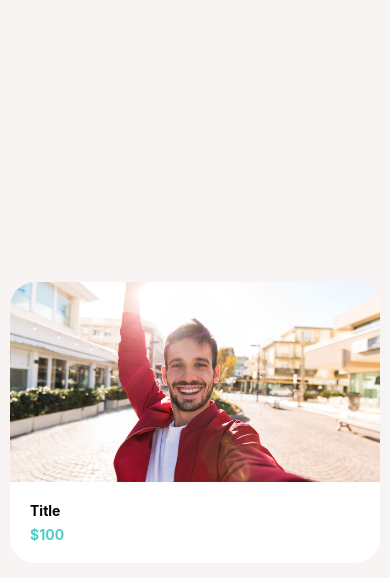
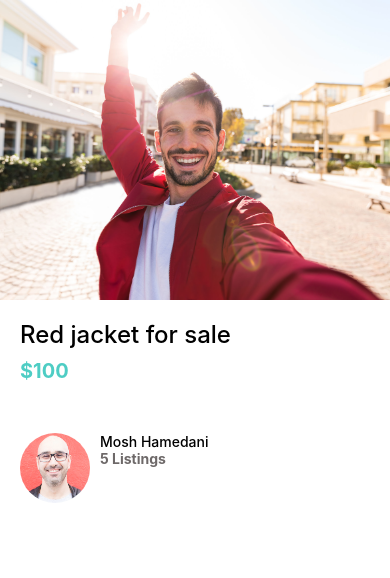
Before and after one commit to melihio/DoneWithIt, a React Native app: screen / in a window 390 px wide. Shown: the top 578 px of the page. Built offline with nearby package versions, Linux system fonts and the light colour scheme.

Commit message:
Add ListDetails

```diff
--- a/App.js
+++ b/App.js
@@ -1,24 +1,9 @@
 import { View } from "react-native";
 import AppCard from "./app/components/Card";
 import WelcomeScreen from "./app/screens/WelcomeScreen";
+import ListDetails from "./app/screens/ListDetails";
 
 export default function App() {
   // return <WelcomeScreen />;
-  return (
-    <View
-      style={{
-        flex: 1,
-        padding: 10,
-        backgroundColor: "#f8f4f4",
-        justifyContent: "center",
-        alignItems: "center",
-      }}
-    >
-      <AppCard
-        title="Title"
-        subTitle="$100"
-        image={require("./app/assets/jacket.jpg")}
-      />
-    </View>
-  );
+  return <ListDetails image={require("./app/assets/jacket.jpg")} />;
 }
--- /dev/null
+++ b/app/components/ListItem/ListItem.js
@@ -0,0 +1,18 @@
+import React from "react";
+import { View, Image } from "react-native";
+import AppText from "../AppText";
+import styles from "./styles";
+
+function ListItem({ title, subTitle, image }) {
+  return (
+    <View style={styles.container}>
+      <Image style={styles.image} source={image} />
+      <View>
+        <AppText style={styles.title}>{title}</AppText>
+        <AppText style={styles.subTitle}>{subTitle}</AppText>
+      </View>
+    </View>
+  );
+}
+
+export default ListItem;
--- /dev/null
+++ b/app/components/ListItem/index.js
@@ -0,0 +1,3 @@
+import ListItem from "./ListItem";
+
+export default ListItem;
--- /dev/null
+++ b/app/components/ListItem/styles.js
@@ -0,0 +1,22 @@
+import { StyleSheet } from "react-native";
+import colors from "../../config/colors";
+
+const styles = StyleSheet.create({
+  container: {
+    flexDirection: "row",
+  },
+  image: {
+    width: 70,
+    height: 70,
+    borderRadius: 35,
+    marginRight: 10,
+  },
+  subTitle: {
+    color: colors.medium,
+  },
+  title: {
+    fontWeight: "500",
+  },
+});
+
+export default styles;
--- a/app/config/colors.js
+++ b/app/config/colors.js
@@ -3,4 +3,5 @@
   secondary: "#4ecdc4",
   black: "#000",
   white: "#fff",
+  medium: "#6e6969",
 };
--- /dev/null
+++ b/app/screens/ListDetails.js
@@ -0,0 +1,49 @@
+import React from "react";
+import { View, Image, StyleSheet } from "react-native";
+import AppText from "../components/AppText";
+import ListItem from "../components/ListItem";
+import colors from "../config/colors";
+
+function ListingDetailsScreen({ image, userIcon }) {
+  return (
+    <View>
+      <Image style={styles.image} source={image} />
+      <View style={styles.detailsContainer}>
+        <AppText style={styles.title}>Red jacket for sale</AppText>
+        <AppText style={styles.price}>$100</AppText>
+        <View style={styles.userContainer}>
+          <ListItem
+            image={require("../assets/mosh.jpg")}
+            title="Mosh Hamedani"
+            subTitle="5 Listings"
+          />
+        </View>
+      </View>
+    </View>
+  );
+}
+
+const styles = StyleSheet.create({
+  detailsContainer: {
+    padding: 20,
+  },
+  image: {
+    width: "100%",
+    height: 300,
+  },
+  price: {
+    color: colors.secondary,
+    fontWeight: "bold",
+    fontSize: 20,
+    marginVertical: 10,
+  },
+  title: {
+    fontSize: 24,
+    fontWeight: "500",
+  },
+  userContainer: {
+    marginVertical: 40,
+  },
+});
+
+export default ListingDetailsScreen;
```
Also changed, not shown: app/assets/mosh.jpg (added).
